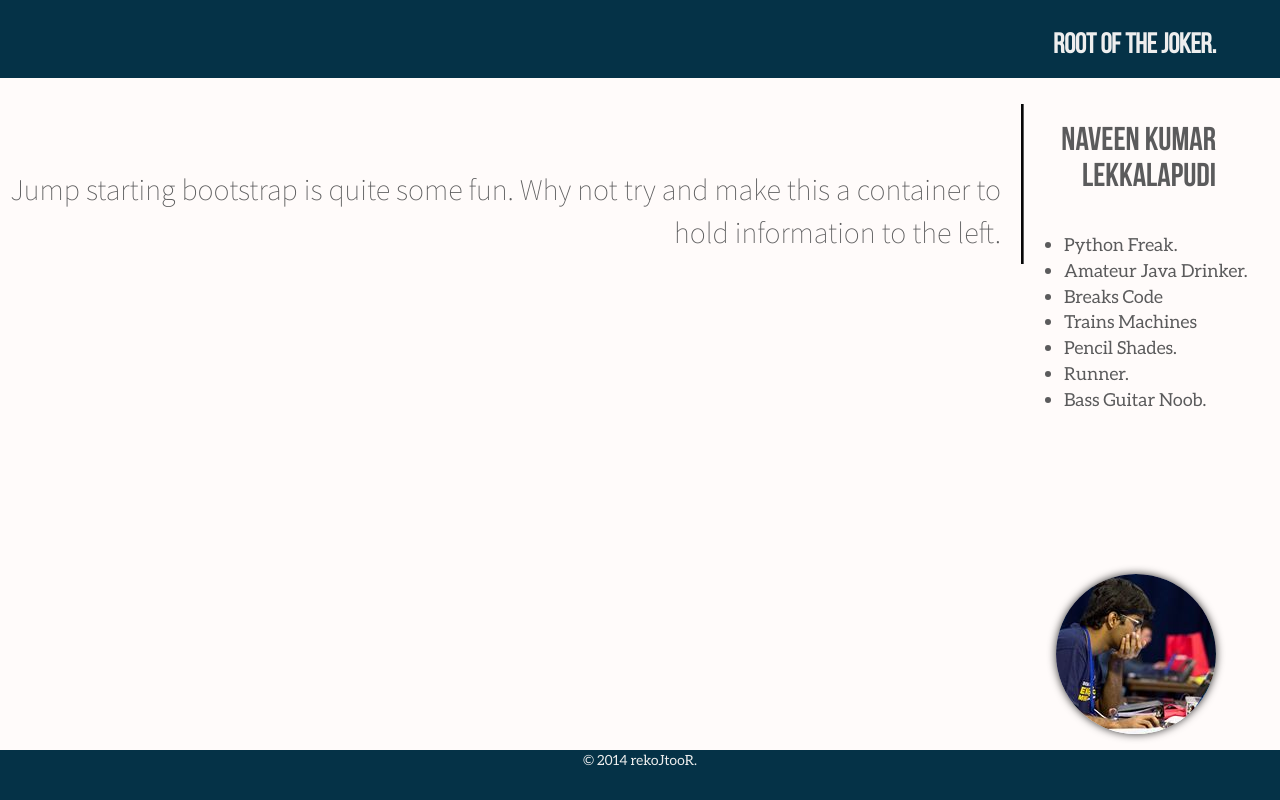
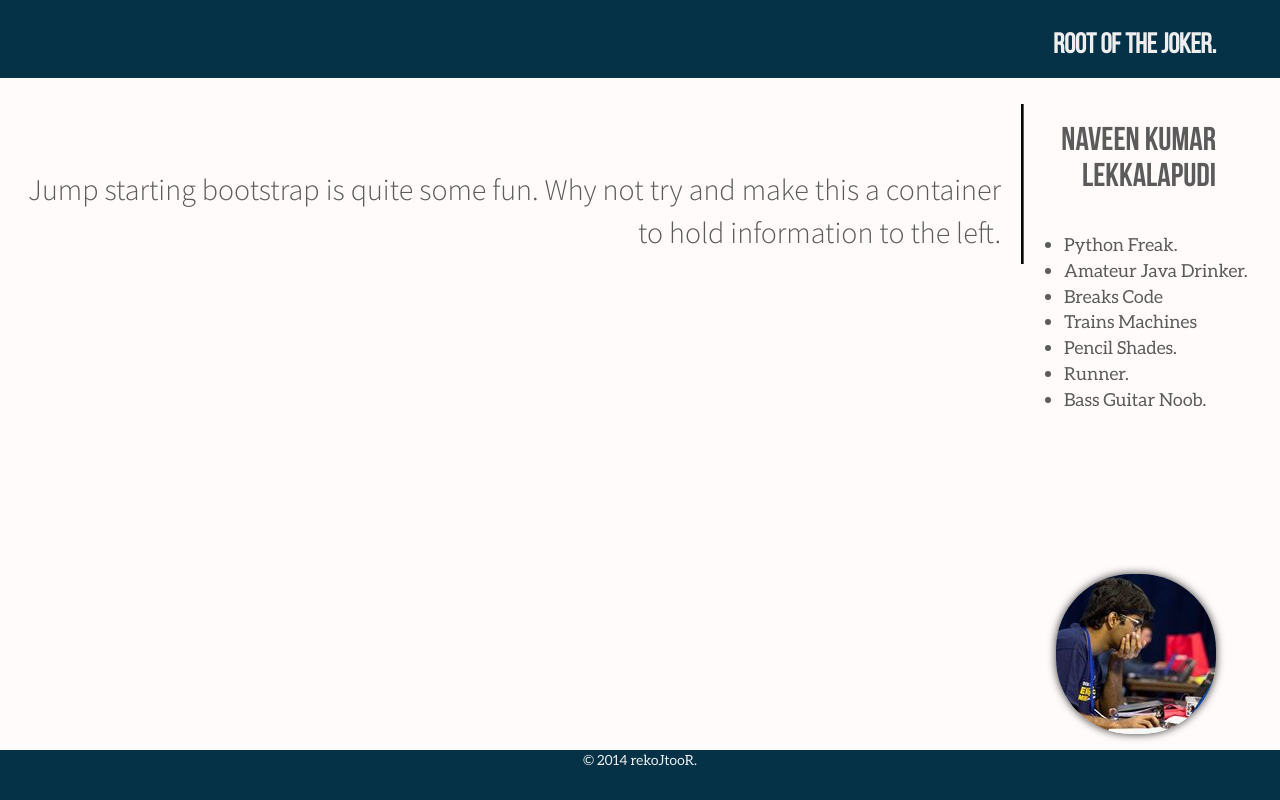
Before and after one commit to nave91/persona, a plain HTML site: page index.html in a window 1280 px wide. Drawn offline with Linux system fonts and the light colour scheme.

```diff
--- a/css/main.css
+++ b/css/main.css
@@ -36,7 +36,7 @@
 .startpage-leftbox p{
     font-family: 'Source Sans Pro', serif;
     font-size: 30px;
-    font-weight: 100;
+    font-weight: ;
     padding-right: 20px;
     color: #5B5B5C;
     text-align: right;
@@ -81,8 +81,8 @@
 }
 .startpage-circle {
 	border-radius: 75px;
-	-webkit-border-radius: 150px;
-	-moz-border-radius: 150px;
+	-webkit-border-radius: 75px;
+	-moz-border-radius: 75px;
     box-shadow: 0 0 8px rgba(0, 0, 0, .8);
 	-webkit-box-shadow: 0 0 8px rgba(0, 0, 0, .8);
 	-moz-box-shadow: 0 0 8px rgba(0, 0, 0, .8);
@@ -91,14 +91,11 @@
     bottom: 5%;
     right: 5%;
     margin-bottom: 2%;
-    max-height: 100%;
-    max-width: 100%;
+
 }
 .startpage-circle img {
     opacity: 0;
 	filter: alpha(opacity=0);
-    max-height: 100%;
-    max-width: 100%;
 }
 
 
--- a/index.html
+++ b/index.html
@@ -3,11 +3,12 @@
 
     <head>
         <meta http-equiv="X-UA-Compatible" content="IE=edge,chrome=1" charset="utf-8">
-        <title>GETTING STARTED WITH BRACKETS</title>
+        <title>Root of Joker.</title>
         <meta name="description" content="An interactive getting started guide for Brackets.">
         <link href='http://fonts.googleapis.com/css?family=Source+Sans+Pro:300,200,100' rel='stylesheet' type='text/css'>
         <link href="css/main.css" rel=stylesheet type="text/css">
         <link href="css/bootstrap.css" rel=stylesheet type="text/css">
+        <link href="css/styles.css" type="text/css">
     </head>
     <body style="background-color: #FFFBFA;">
         <div class="startpage-header">
@@ -18,7 +19,7 @@
                 Jump starting bootstrap is quite some fun.
                 Why not try and make this a container to hold information to the left.
             </p>
-        <div class="startpage-circle"><img src="img/dp.jpg" alt="Joker" /></div>
+            <div class="startpage-circle"><img src="img/dp.jpg" alt="Joker" /></div>
         </div>
         <div class="startpage-rightbox">
             <h1>Naveen Kumar Lekkalapudi</h1>
```
